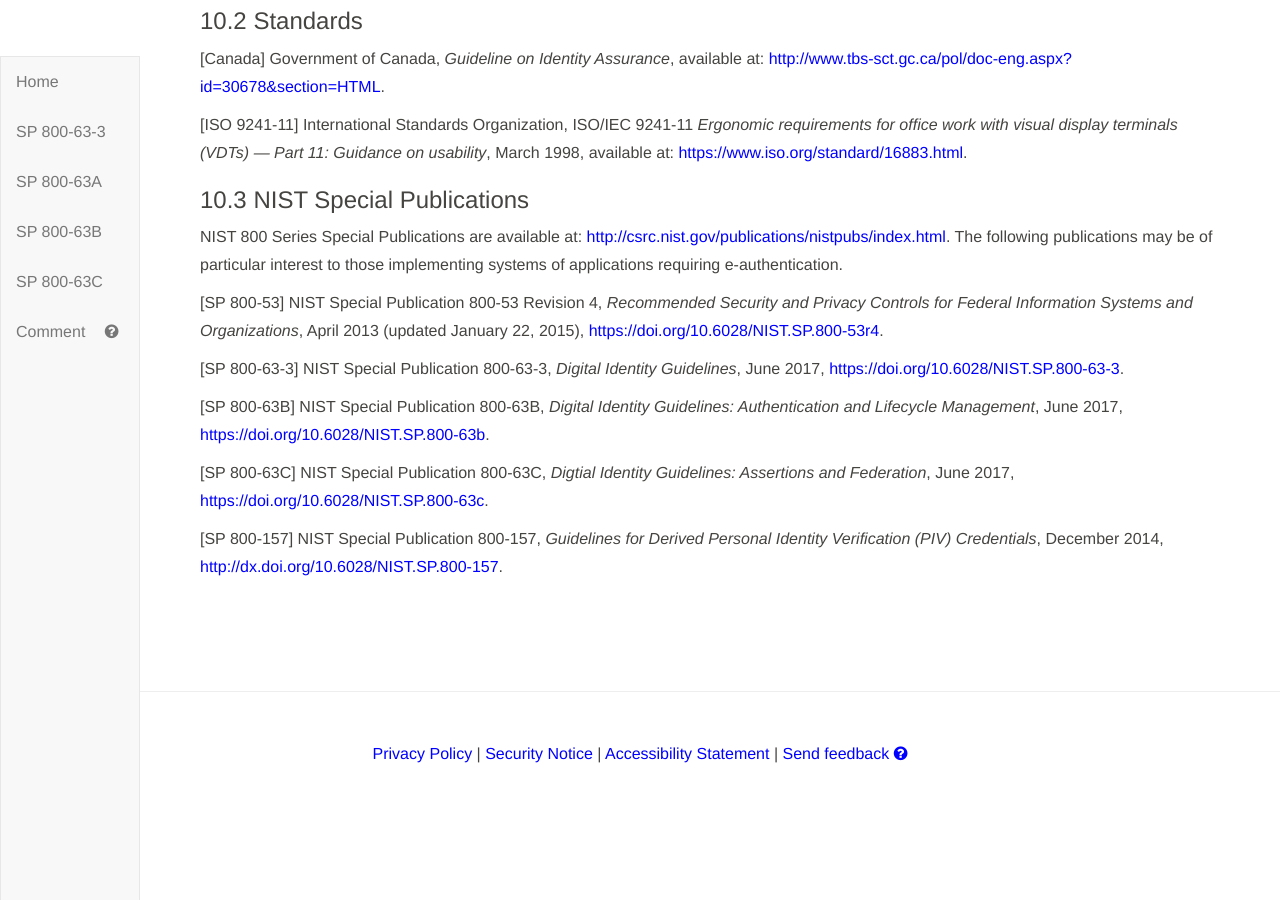
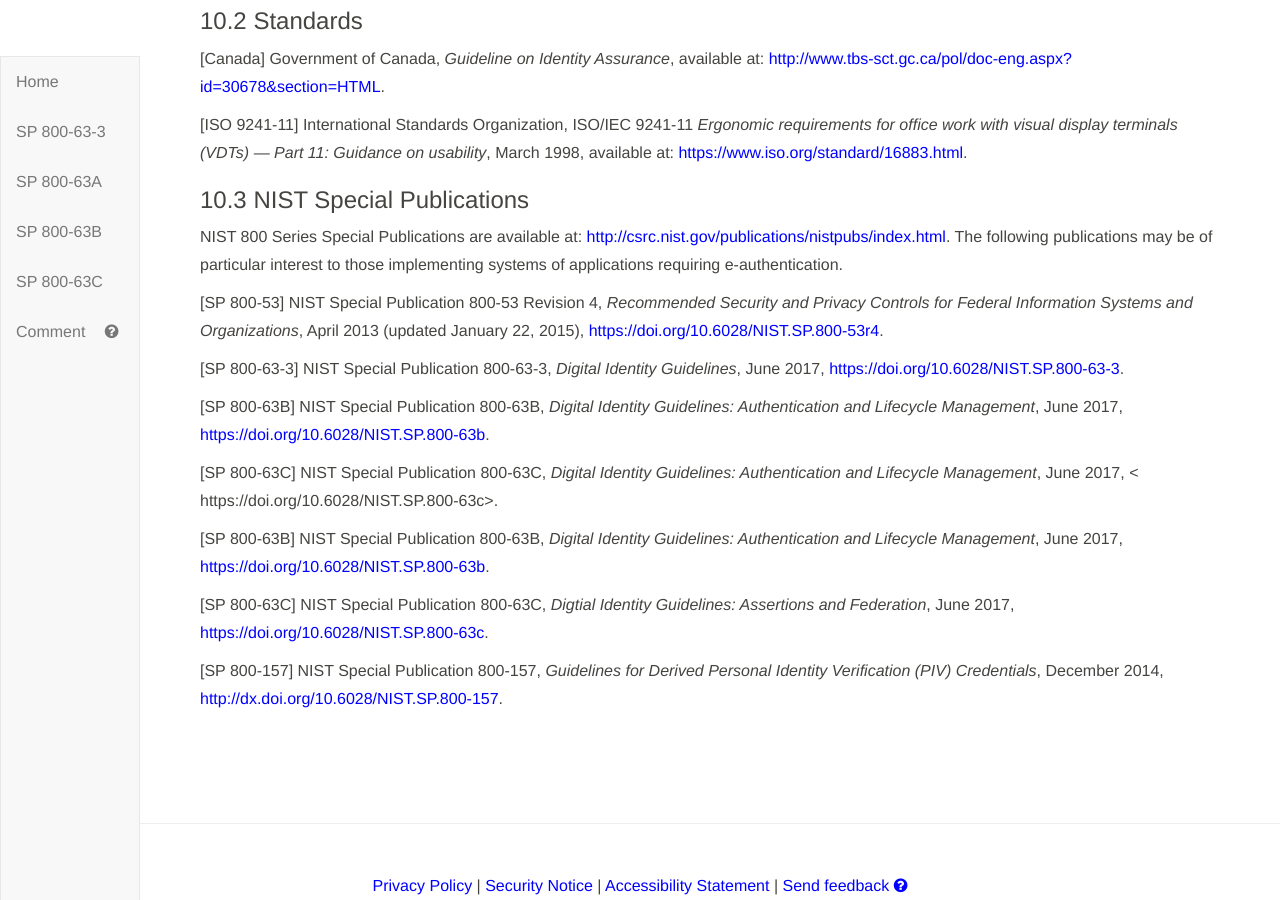
Before and after one commit to usnistgov/800-63-3, a Jekyll site: the page built from sp800-63a/sec10_references.md, in a window 1280 px wide and 900 px high, scrolled down 1101 px. Built offline with Jekyll 4.4.1, drawn with Linux system fonts in a browser that asks for light colours; our own code applies the rules of GitHub Pages for plain Markdown files; before the commit the page ends 1869 px from its top, so only the background shows below that.

Commit message:
Updated A references

```diff
--- a/sp800-63a/sec10_references.md
+++ b/sp800-63a/sec10_references.md
@@ -52,6 +52,12 @@
 
 <a name="SP800-63B"></a>[SP 800-63B] NIST Special Publication 800-63B, *Digital Identity Guidelines: Authentication and Lifecycle Management*, June 2017, <https://doi.org/10.6028/NIST.SP.800-63b>.
 
+<a name="SP800-63C"></a>[SP 800-63C] NIST Special Publication 800-63C, *Digital Identity Guidelines: Authentication and Lifecycle Management*, June 2017, <
+https://doi.org/10.6028/NIST.SP.800-63c>.
+
+
+<a name="SP800-63B"></a>[SP 800-63B] NIST Special Publication 800-63B, *Digital Identity Guidelines: Authentication and Lifecycle Management*, June 2017, <https://doi.org/10.6028/NIST.SP.800-63b>.
+
 <a name="SP800-63C"></a>[SP 800-63C] NIST Special Publication 800-63C, *Digtial Identity Guidelines: Assertions and Federation*, June 2017, <https://doi.org/10.6028/NIST.SP.800-63c>.
 
 <a name="SP800-157"></a>[SP 800-157] NIST Special Publication 800-157, *Guidelines for Derived Personal Identity Verification (PIV) Credentials*, December 2014, <http://dx.doi.org/10.6028/NIST.SP.800-157>.
```
